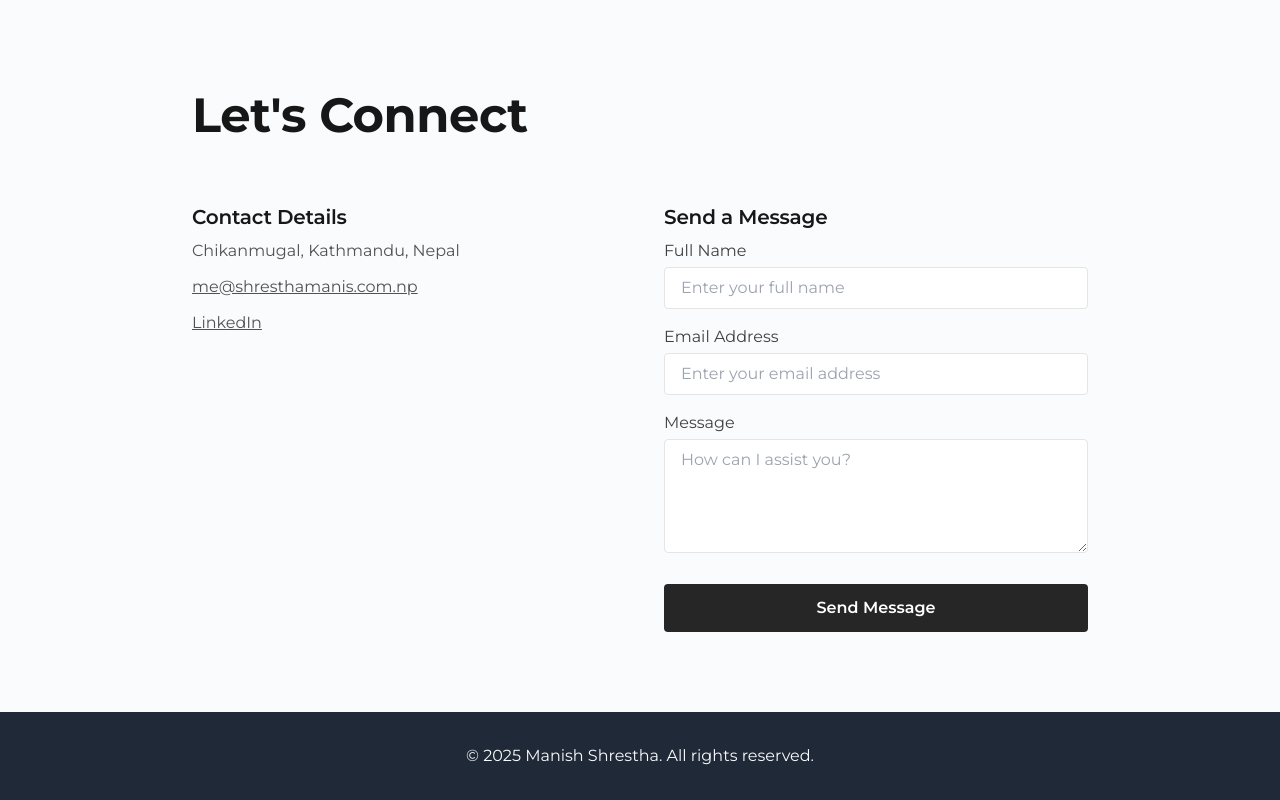
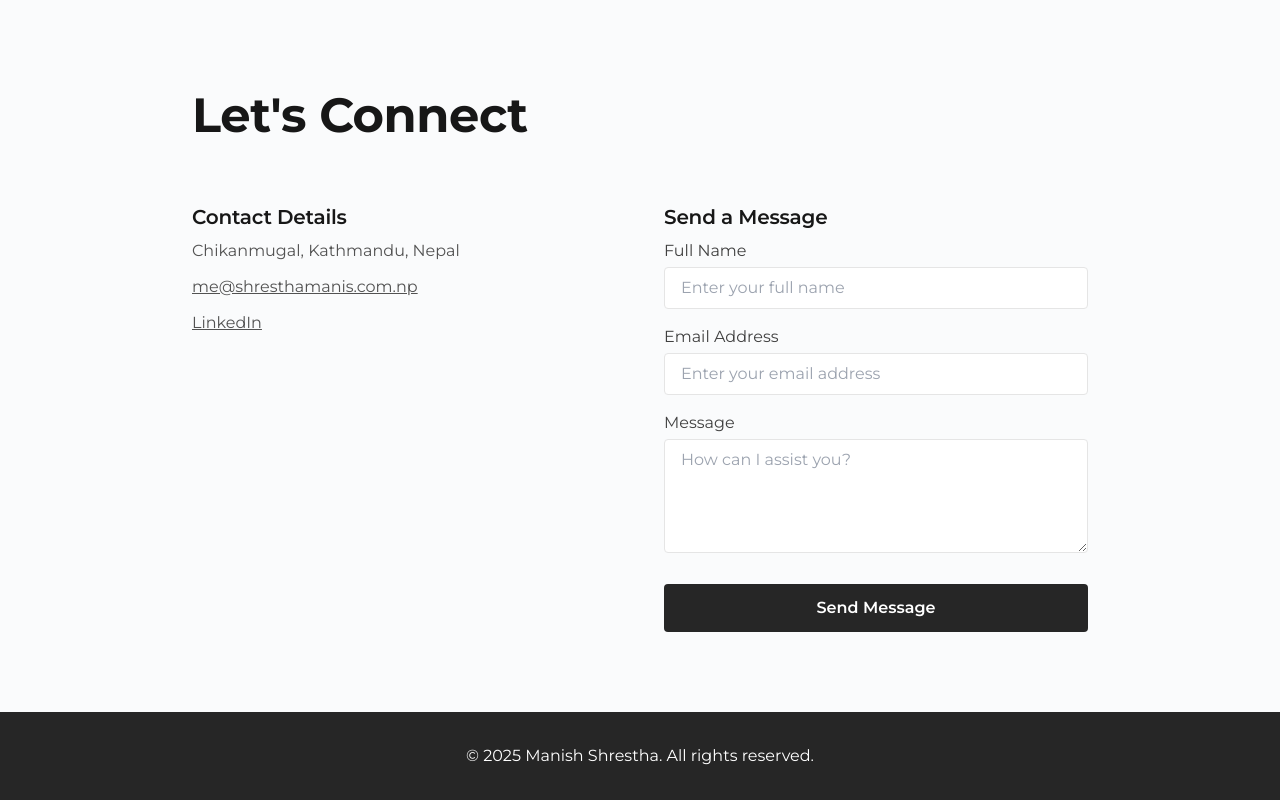
Before and after one commit to maniz-stha/maniz-stha.github.io, a React (Vite) app: page / in a window 1280 px wide. Shown: the part 3161-3961 px from the top of the page. Built offline with nearby package versions, Linux system fonts and the light colour scheme.

Commit message:
Lint fixes

```diff
--- a/src/App.tsx
+++ b/src/App.tsx
@@ -4,12 +4,10 @@ import About from './components/About';
 import Experience from './components/Experience';
 import Contact from './components/Contact';
 import ScrollToTop from './components/ScrollToTop';
-import { ThemeProvider } from './contexts/ThemeContext';
 
 function App() {
   return (
-    <ThemeProvider>
-      <div className="min-h-screen w-full bg-background-light dark:bg-background-dark transition-colors duration-200">
+    <div className="min-h-screen w-full bg-[#fafbfc]">
       <Navbar />
       <main className="w-full">
         <Hero />
@@ -17,14 +15,13 @@ function App() {
         <Experience />
         <Contact />
       </main>
-        <footer className="w-full bg-surface-dark text-text-dark py-8">
+      <footer className="w-full bg-neutral-800 text-white py-8">
         <div className="container mx-auto px-4 text-center">
           <p>&copy; {new Date().getFullYear()} Manish Shrestha. All rights reserved.</p>
         </div>
       </footer>
       <ScrollToTop />
     </div>
-    </ThemeProvider>
   );
 }
 
--- a/src/components/Contact.tsx
+++ b/src/components/Contact.tsx
@@ -36,7 +36,7 @@ const Contact = () => {
       setStatus({ submitting: false, submitted: true, error: false, message: 'Message sent successfully!' });
       setFormData({ name: '', email: '', message: '' });
       setTimeout(() => setStatus(prev => ({ ...prev, submitted: false, message: '' })), 5000);
-    } catch (error) {
+    } catch {
       setStatus({ submitting: false, submitted: false, error: true, message: 'Failed to send message. Please try again.' });
     }
   };
--- a/src/components/Navbar.tsx
+++ b/src/components/Navbar.tsx
@@ -1,6 +1,5 @@
 import { useState } from 'react';
 import { motion, AnimatePresence } from 'framer-motion';
-import { useTheme } from '../contexts/ThemeContext';
 
 const navItems = [
   { name: 'About Me', href: '#about' },
@@ -10,7 +9,6 @@ const navItems = [
 ];
 
 const Navbar = () => {
-  const { isDarkMode, toggleDarkMode } = useTheme();
   const [isMobileMenuOpen, setIsMobileMenuOpen] = useState(false);
 
   const toggleMobileMenu = () => {
--- a/src/components/Projects.tsx
+++ b/src/components/Projects.tsx
@@ -1,5 +1,3 @@
-import { motion } from 'framer-motion';
-
 const projects = [
   {
     title: 'E-Commerce Platform',
--- a/src/contexts/ThemeContext.tsx
+++ /dev/null
@@ -1,43 +0,0 @@
-import { createContext, useContext, useEffect, useState } from 'react';
-
-type ThemeContextType = {
-  isDarkMode: boolean;
-  toggleDarkMode: () => void;
-};
-
-const ThemeContext = createContext<ThemeContextType | undefined>(undefined);
-
-export const ThemeProvider = ({ children }: { children: React.ReactNode }) => {
-  const [isDarkMode, setIsDarkMode] = useState(() => {
-    const savedTheme = localStorage.getItem('theme');
-    return savedTheme === 'dark' || (!savedTheme && window.matchMedia('(prefers-color-scheme: dark)').matches);
-  });
-
-  useEffect(() => {
-    if (isDarkMode) {
-      document.documentElement.classList.add('dark');
-      localStorage.setItem('theme', 'dark');
-    } else {
-      document.documentElement.classList.remove('dark');
-      localStorage.setItem('theme', 'light');
-    }
-  }, [isDarkMode]);
-
-  const toggleDarkMode = () => {
-    setIsDarkMode(!isDarkMode);
-  };
-
-  return (
-    <ThemeContext.Provider value={{ isDarkMode, toggleDarkMode }}>
-      {children}
-    </ThemeContext.Provider>
-  );
-};
-
-export const useTheme = () => {
-  const context = useContext(ThemeContext);
-  if (context === undefined) {
-    throw new Error('useTheme must be used within a ThemeProvider');
-  }
-  return context;
-};
```
Lines whose indentation alone changed are shown as unchanged.
